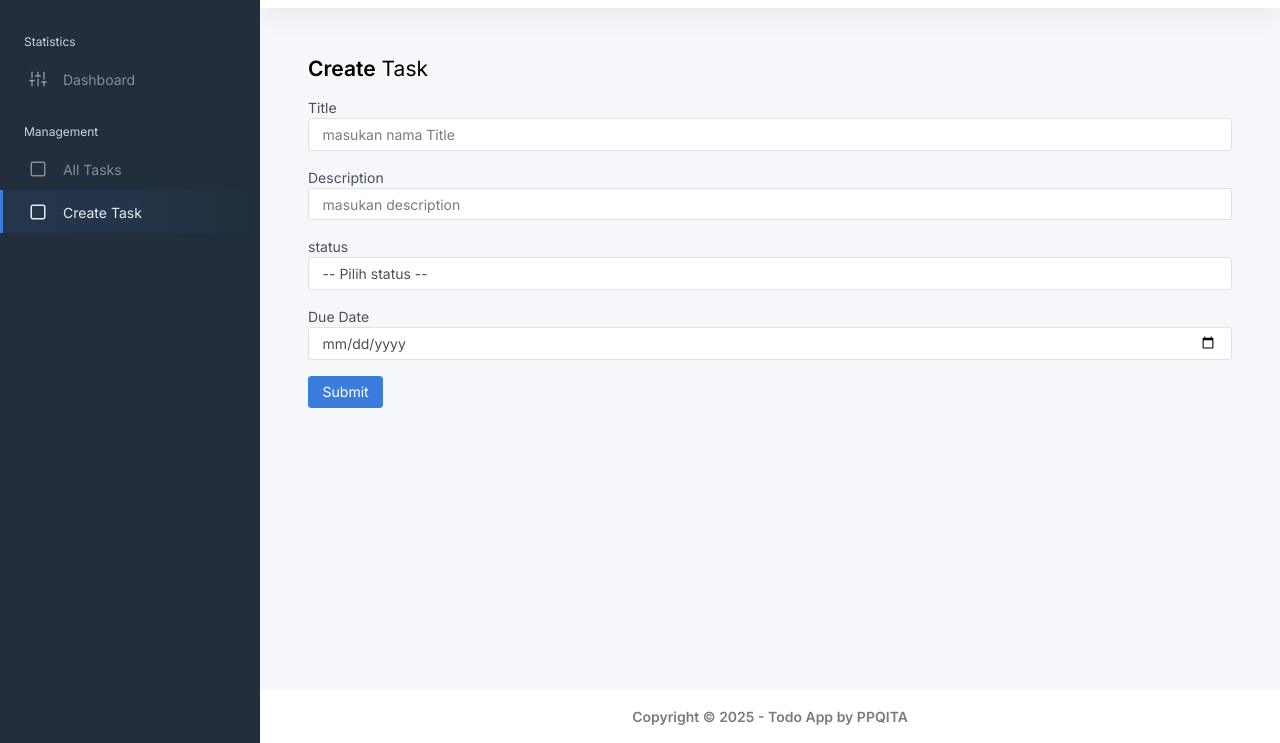
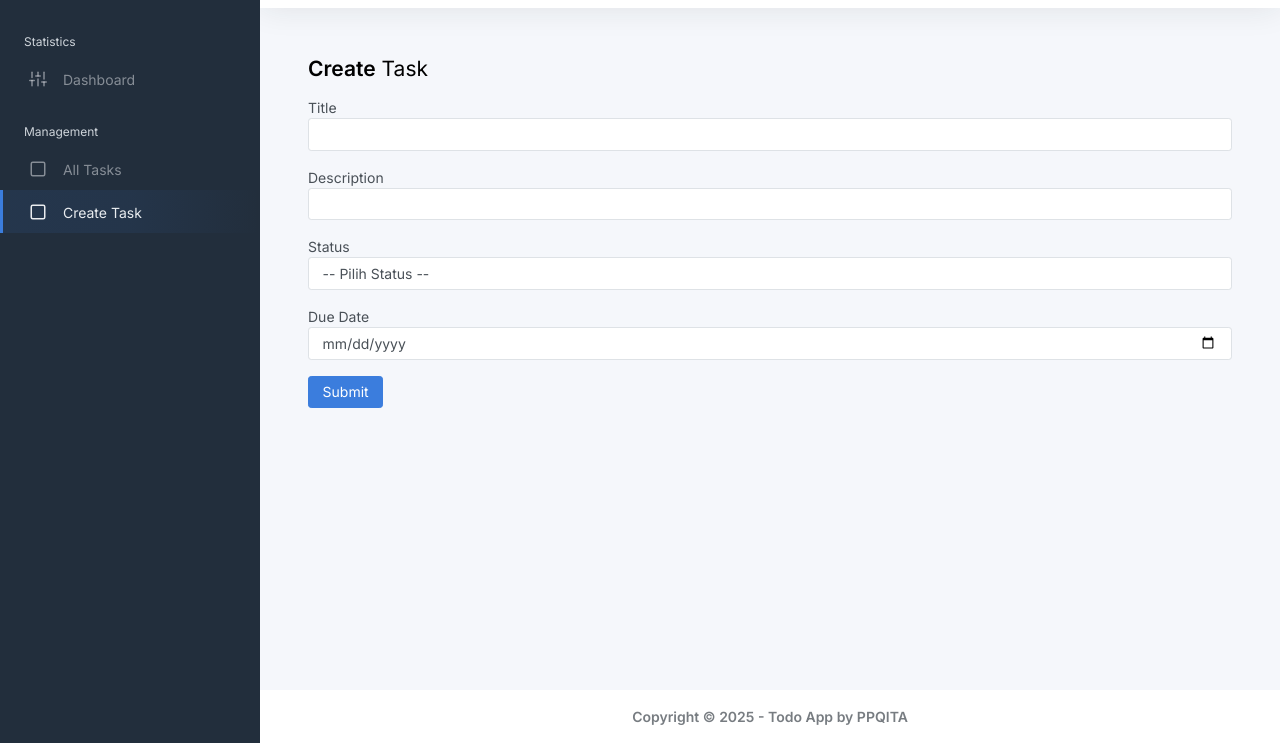
Before and after one commit to 4hmad27/SAS2-PROJECT-Ahmad-Afan-Shobari-2025, a plain HTML site: page create-tasks.html in a window 1280 px wide. Shown: the part 57-800 px from the top of the page. Drawn offline with Linux system fonts and the light colour scheme.

Commit message:
style: solving style in alltasks and createtasks

```diff
--- a/create-tasks.html
+++ b/create-tasks.html
@@ -310,7 +310,7 @@
 
         <main class="content">
           <div class="container-fluid p-0">
-            <h1 class="h3 mb-3"><strong>Create</strong> Task</h1>
+            <h1 class="h3 mb-3 fs-3"><strong>Create</strong> Task</h1>
 
             <form id="create-form" action="">
               <div class="form-group mb-2">
@@ -321,7 +321,6 @@
                   type="text"
                   id="title"
                   name="Title"
-                  placeholder="masukan nama Title"
                 />
                 <label>Description</label>
                 <input
@@ -329,11 +328,10 @@
                   type="text"
                   id="description"
                   name="description"
-                  placeholder="masukan description"
                 />
-                <label>status</label>
+                <label>Status</label>
                 <select name="status" class="form-control select mb-3" id="status" name="status">
-                    <option value="default">-- Pilih status --</option>
+                    <option value="default">-- Pilih Status --</option>
                     <option value="completed">Complated</option>
                     <option value="not-completed">Not Complated</option>
                 </select>
```
Also changed, not shown: all-tasks.html (+2 -1 lines).
